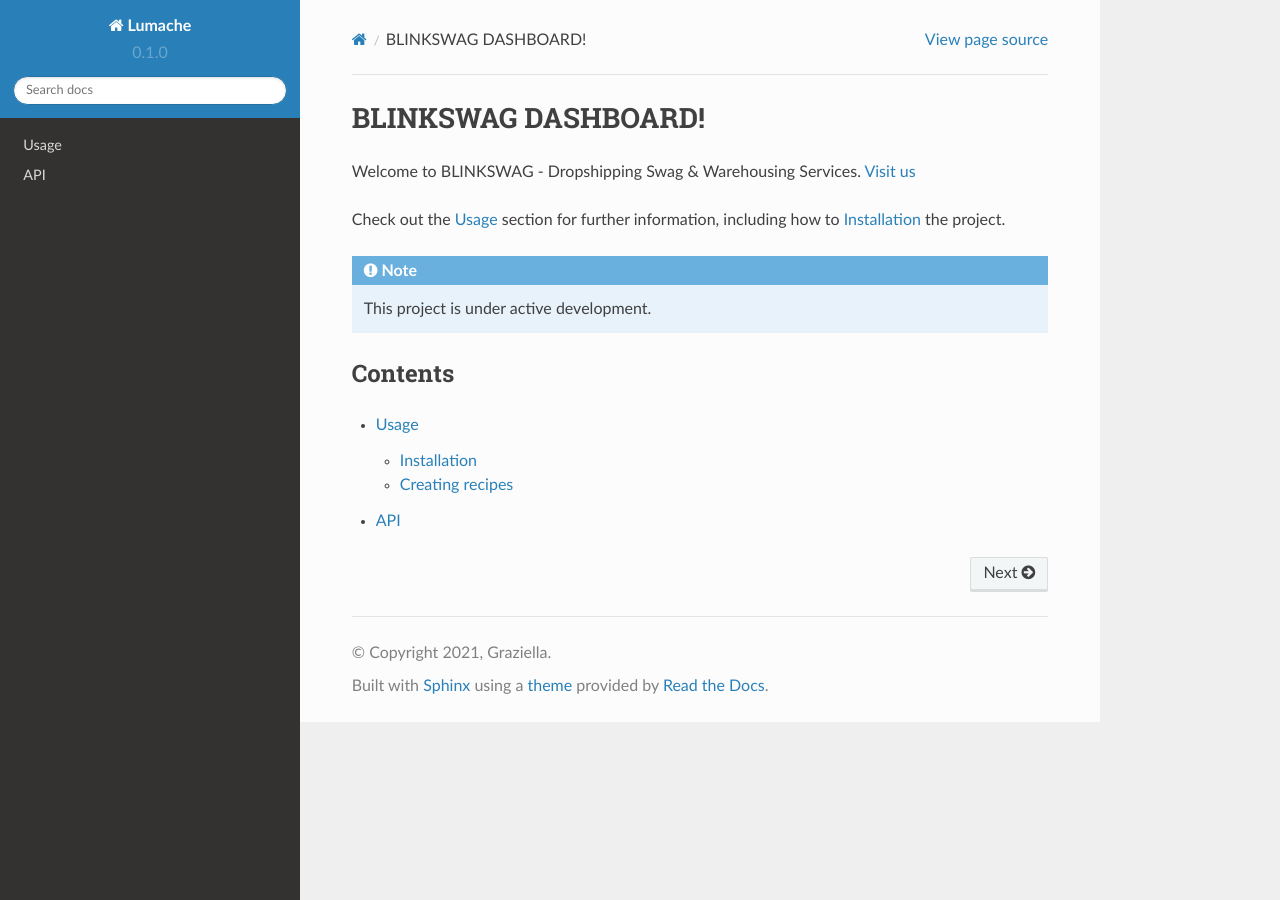
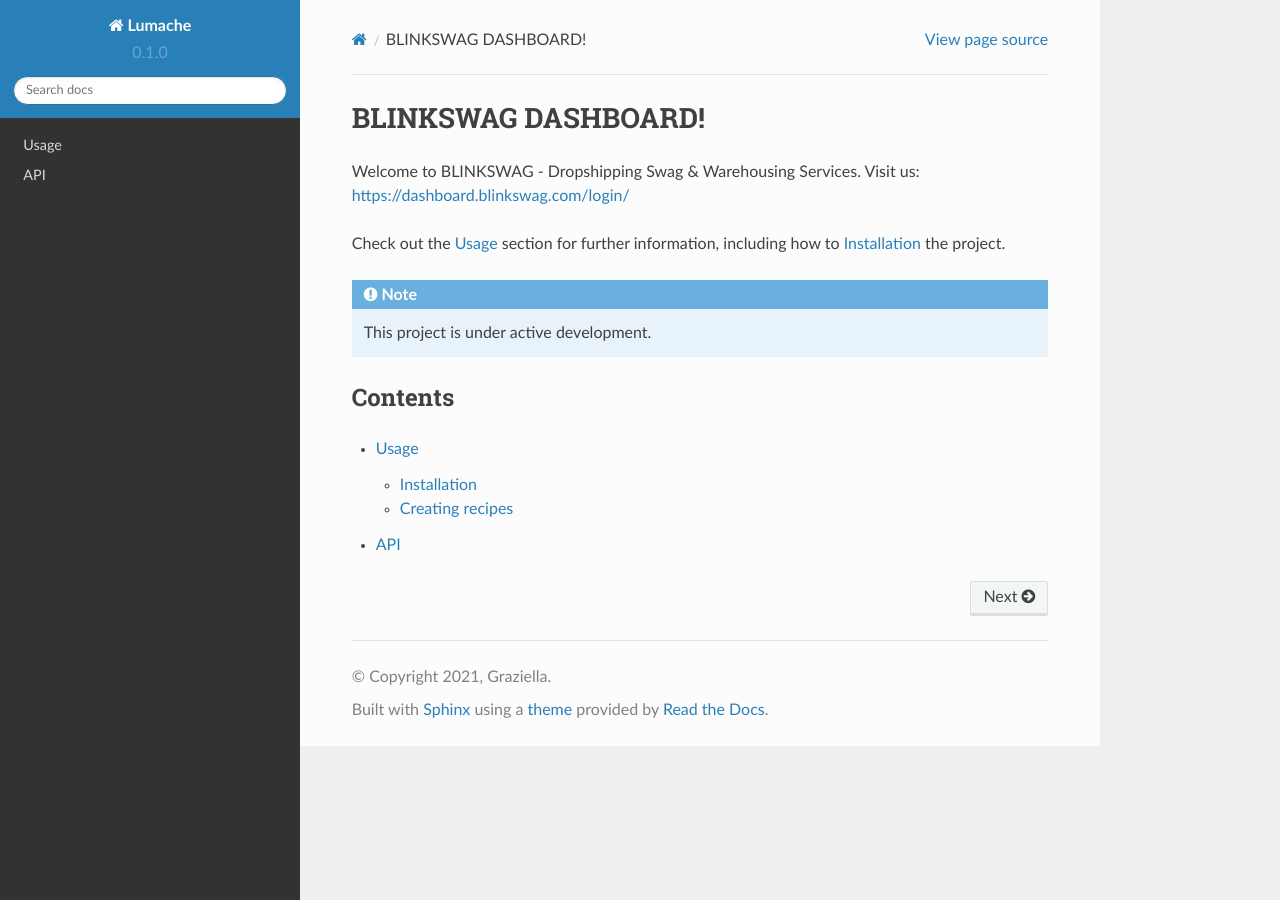
Before and after one commit to Hasnain129/rtd-tutorial, a Sphinx documentation site: the page built from docs/source/index.rst, in a window 1280 px wide. Built offline with Sphinx 7.4.7 and the Read the Docs theme 2.0.0, drawn with Linux system fonts in a browser that asks for light colours.

Commit message:
Update index.rst

```diff
--- a/docs/source/index.rst
+++ b/docs/source/index.rst
@@ -2,7 +2,7 @@ BLINKSWAG DASHBOARD!
 ===================================
 
 Welcome to BLINKSWAG - Dropshipping Swag & Warehousing Services.
-`Visit us <https://dashboard.blinkswag.com/login/>`_
+Visit us: `<https://dashboard.blinkswag.com/login/>`_
 
 
 Check out the :doc:`usage` section for further information, including
```
